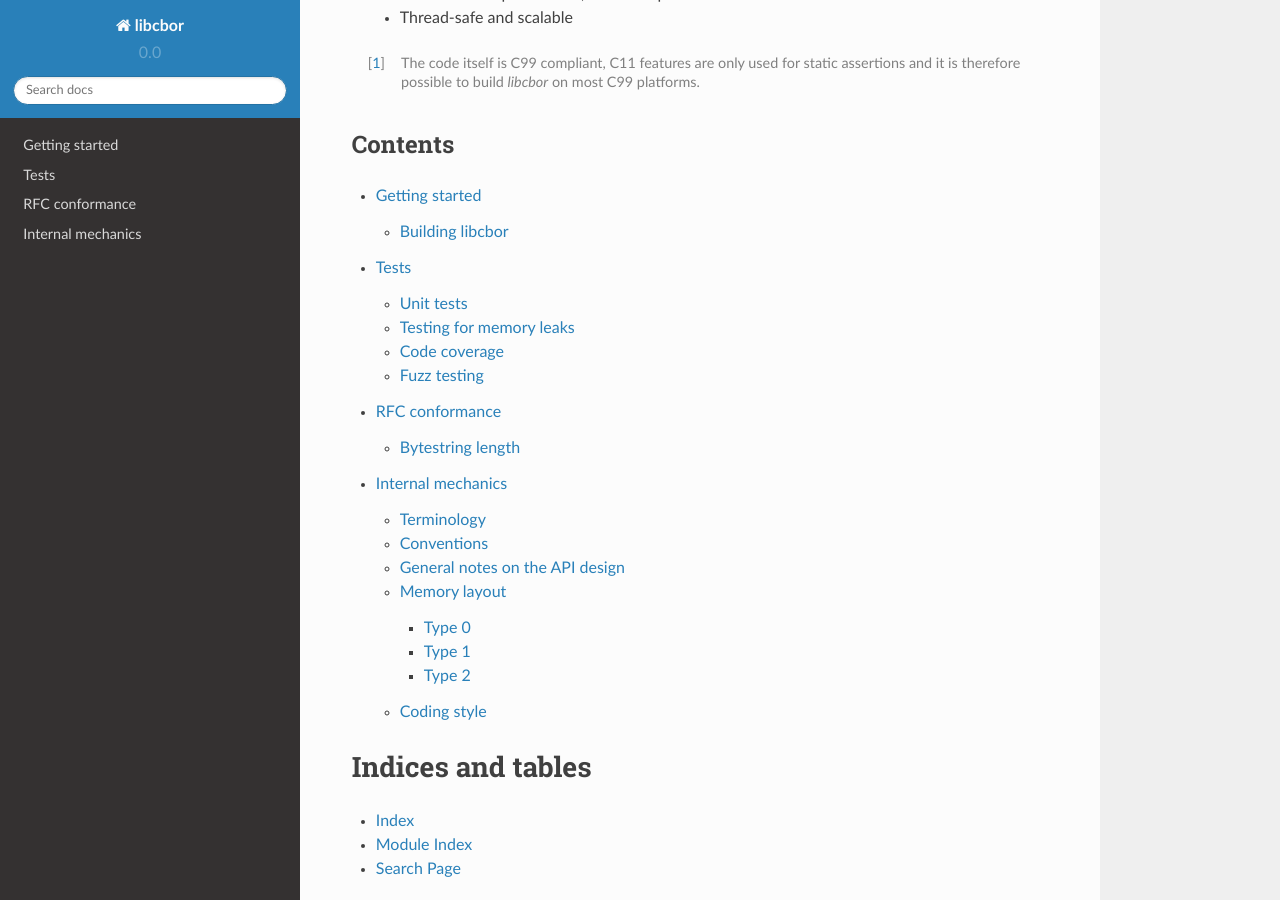
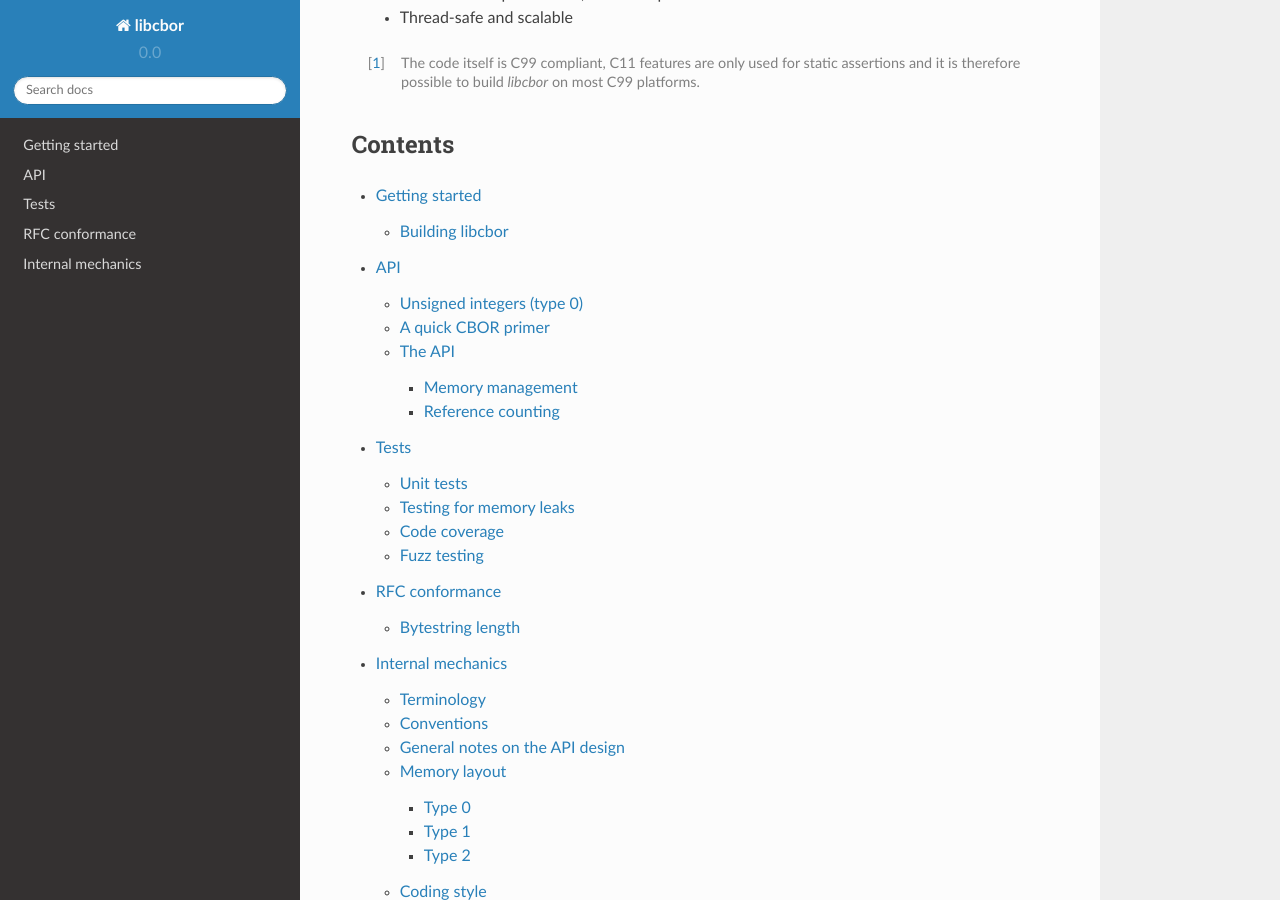
Before and after one commit to PJK/libcbor, a Sphinx documentation site: the page built from doc/source/index.rst, in a window 1280 px wide and 900 px high, scrolled down 505 px. Built offline with Sphinx 7.4.7 and the Read the Docs theme 2.0.0, drawn with Linux system fonts in a browser that asks for light colours; part of the change alters nothing that is shown.

```diff
--- /dev/null
+++ b/doc/source/api.rst
@@ -0,0 +1,49 @@
+API
+=======
+The *libcbor* API closely follows the semantics outlined by `CBOR standard <http://tools.ietf.org/html/rfc7049>`_. This part of the documentation provides a short overview of the CBOR constructs, as well as a general introduction to the *libcbor* API. Remaining reference can be found in the following files structured by the data type:
+
+.. toctree::
+
+   uints
+
+A quick CBOR primer
+--------------------------
+
+TODO
+
+The API
+-----------------
+
+The API is centered around :type:`cbor_item_t`, a generic handle for any CBOR item. There are functions to
+
+ - create items,
+ - set items' data,
+ - parse serialized data into items,
+ - manage, move, and links item together.
+
+The single most important thing to keep in mind is: :type:`cbor_item_t` **is an opaque type and should only be manipulated using the appropriate functions!**. Think of it as an object.
+
+Memory management
+~~~~~~~~~~~~~~~~~
+
+Due to the nature of its domain *libcbor* will need to work with heap memory. It will only use ``malloc`` and ``free``.
+
+TODO custom malloc
+
+Reference counting
+~~~~~~~~~~~~~~~~~~
+
+As CBOR items may require complex cleanups at the end of their lifetime, there is a reference counting mechanism in place. This also enables very simple GC when integrating *libcbor* into managed environment. Every item starts its life (by either explicit creation, or as a result of parsing) with reference count set to 1. When the refcount reaches zero, it will be destroyed.
+
+Items containing nested items will be destroyed recursively - refcount of every nested item will be decreased by one.
+
+The destruction is synchronous and will possibly render any pointers to items with refcount zero invalid immediately after calling the ``decref``.
+
+
+.. function:: void cbor_incref(cbor_item_t * item)
+
+	Increment the reference counter.
+
+.. function:: void cbor_decref(cbor_item_t ** item)
+
+	Decrement the reference counter. Deallocate the item if it reaches zero and recursively decref all dependent items.
--- a/doc/source/index.rst
+++ b/doc/source/index.rst
@@ -25,6 +25,7 @@ Contents
 .. toctree::
 
    getting_started
+   api
    tests
    rfc_conformance
    internal
--- /dev/null
+++ b/doc/source/uints.rst
@@ -0,0 +1,2 @@
+Unsigned integers (type 0)
+==============
```
Also changed, not shown: 1 other file.
